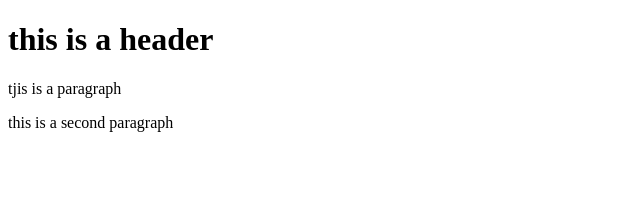
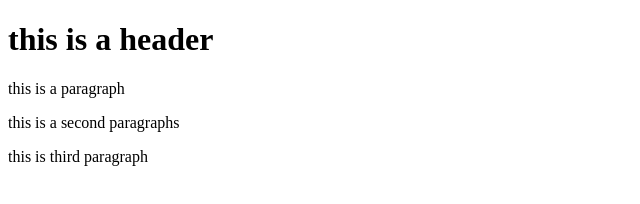
Before and after one commit to sumasreereddy/git-test, a website: page index.html in a window 1280 px wide. Shown: the whole page, without its empty margins (0-640 px from the left). Drawn offline with Linux system fonts and the light colour scheme.

Commit message:
lite server

```diff
--- a/index.html
+++ b/index.html
@@ -4,7 +4,8 @@
 
     <body>
         <h1>this is a header</h1>
-        <p>tjis is a paragraph</p>
-        <p>this is a second paragraph</p>
+        <p>this is a paragraph</p>
+        <p>this is a second paragraphs</p>
+        <p>this is third paragraph</p>
     </body>
 </html>
```
Also changed, not shown: package.json (added, +24 -0 lines), 2 other files.
